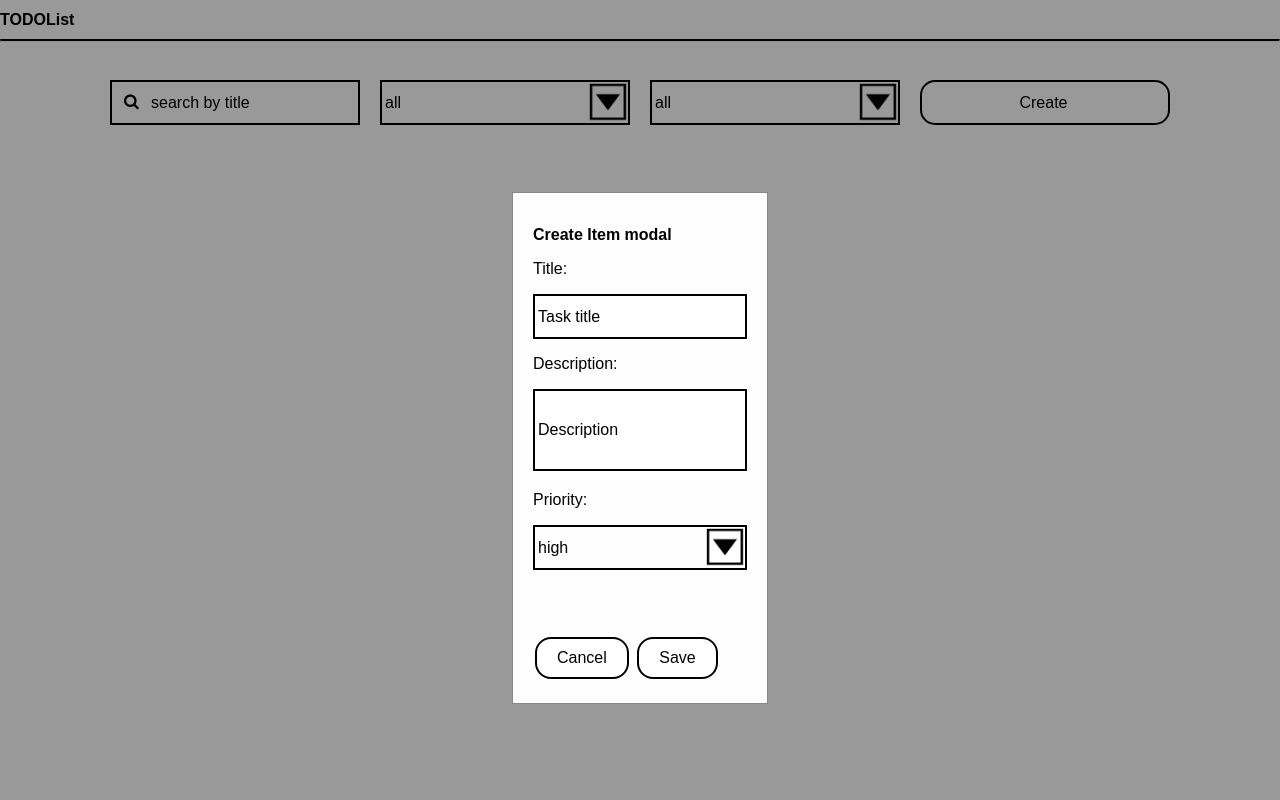
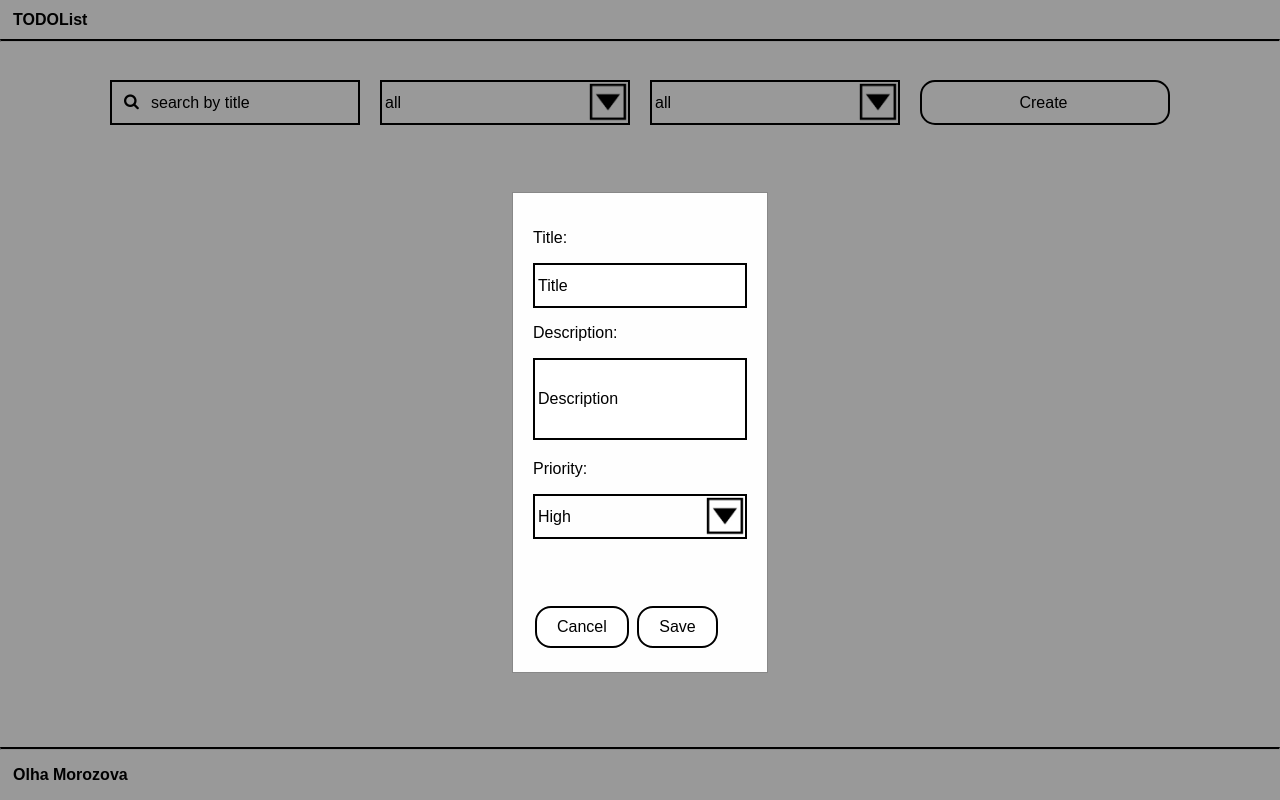
Before and after one commit to o-morozova/Ciklum-todo-list-app, a plain HTML site: page index.html in a window 1280 px wide. Both pictures are taken after a click on the input "Create". Drawn offline with Linux system fonts and the light colour scheme.

Commit message:
Footer block added to index.html. 'Empty state' and 'Create/Edit state' are ready now.

```diff
--- a/index.html
+++ b/index.html
@@ -8,8 +8,10 @@
     <script defer src="scripts/main.js"></script>
 </head>
 <body>
-<h1>TODOList</h1>
-<hr>
+<div class="header">
+    <h1>TODOList</h1>
+    <hr>
+</div>
 
 <div class="grid-container">
     <div class="search-form">
@@ -61,11 +63,10 @@
 
 <div class="modal" id="createNewItemModal">
     <div class="modal-content">
-        <h2>Create Item modal</h2>
             <form action="" method="get">
                 <div class="newItemTitleInput">
                     <p>Title:</p>
-                    <input id="newItemTitle" name="newItemTitle" placeholder="Task title">
+                    <input id="newItemTitle" name="newItemTitle" placeholder="Title">
                 </div>
                 <div class="newItemDescriptionInput">
                     <p>Description:</p>
@@ -74,9 +75,9 @@
                 <div class="newItemPrioritySelector">
                     <p>Priority:</p>
                     <select name="newItemPriority" id="newItemPriority">
-                        <option value="high">high</option>
-                        <option value="normal">normal</option>
-                        <option value="low">low</option>
+                        <option value="high">High</option>
+                        <option value="normal">Normal</option>
+                        <option value="low">Low</option>
                     </select>
                 </div>
                 <div id="newItemButtons" class="controls">
@@ -87,5 +88,10 @@
     </div>
 </div>
 
+<div class="footer">
+    <hr>
+    <p>Olha Morozova</p>
+</div>
+
 </body>
 </html>
--- a/styles/style.css
+++ b/styles/style.css
@@ -69,6 +69,7 @@ textarea {
     text-align: center;
     padding: 20px 0;
 }
+
 .search-form {
     grid-area: search;
 }
@@ -85,9 +86,15 @@ textarea {
 .create-task {
     grid-area: createButton;
 }
+
 ::placeholder { color: black; }
 ::-webkit-input-placeholder { color: black; }
 ::-moz-placeholder { color: black; }
+
+.header h1 {
+    width: 100%;
+    padding-left: 13px;
+}
 
 .search-form button {
     position: absolute;
@@ -132,6 +139,18 @@ textarea {
     padding-bottom: 63px;
 }
 
+.footer {
+    position: fixed;
+    left: 0;
+    bottom: 0;
+    width: 100%;
+}
+
+.footer p {
+    padding-left: 13px;
+    font-weight: bold;
+}
+
 .taskList{
     display: none;
 }
```
